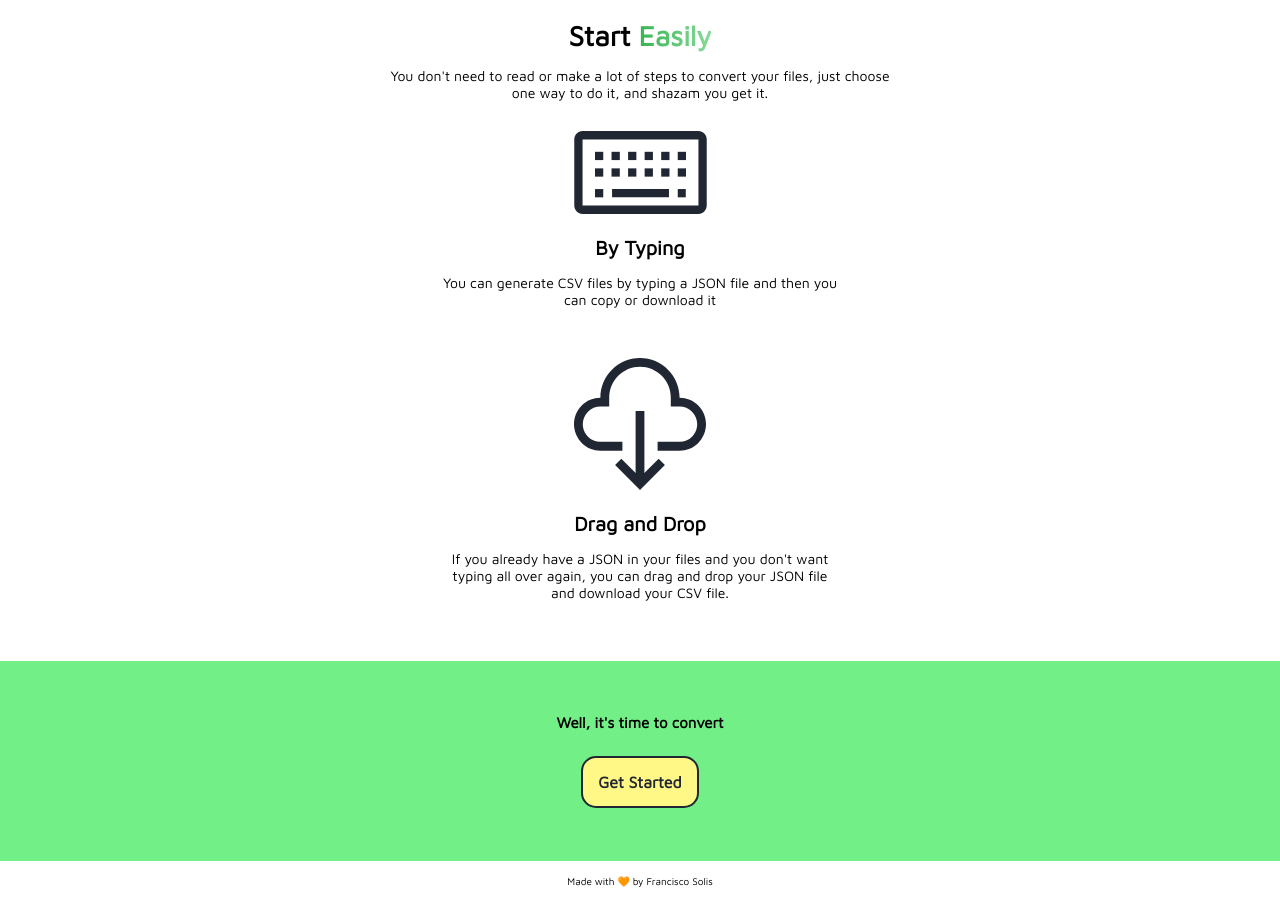
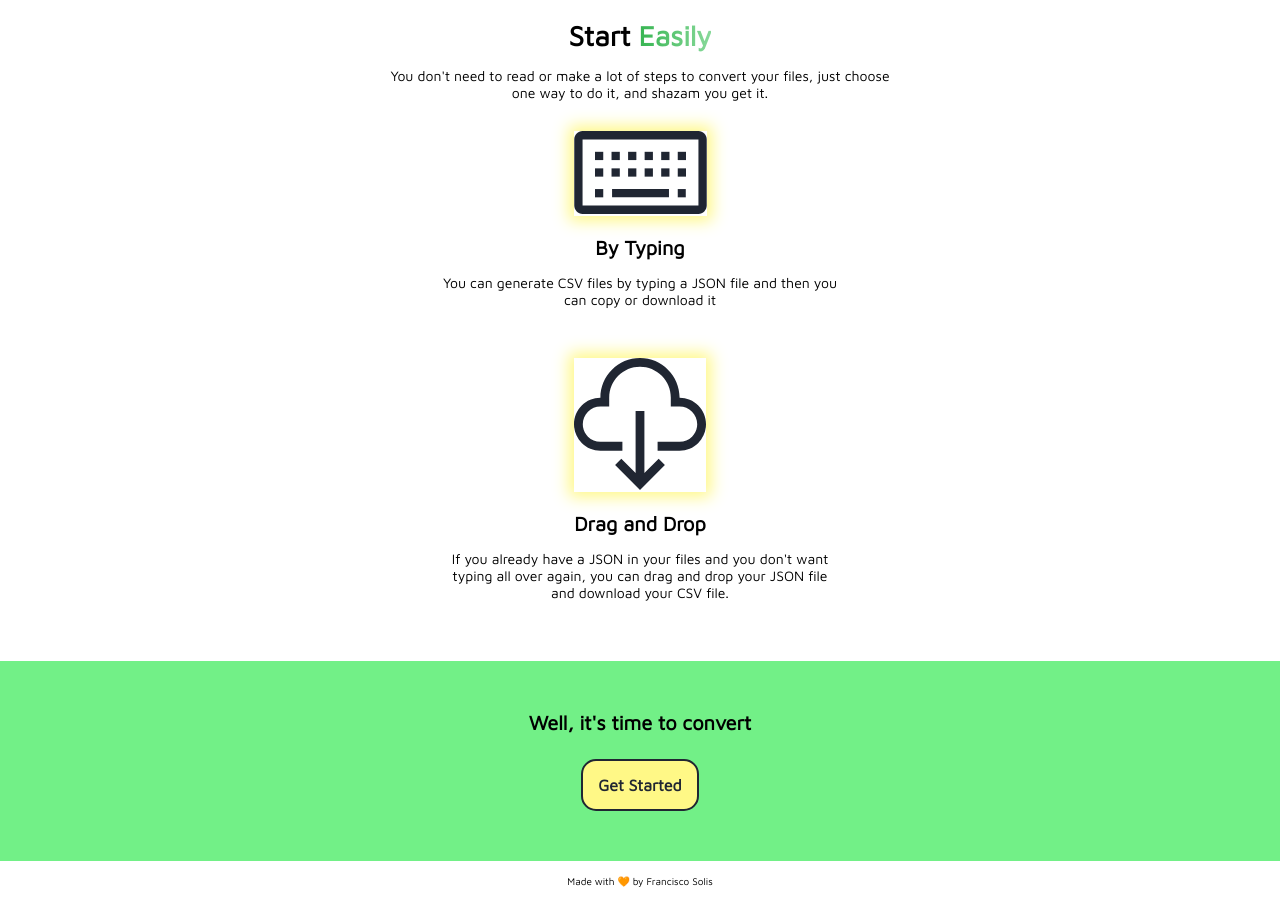
Before and after one commit to francisco-solis99/json-to-csv, a website built with Vite: page src/index.html in a window 1280 px wide. Shown: the part 560-1461 px from the top of the page. Built offline with nearby package versions, Linux system fonts and the light colour scheme; files whose address does not match are found by name.

Commit message:
[Adding] some missing styles

```diff
--- a/src/views/home/home.css
+++ b/src/views/home/home.css
@@ -124,7 +124,7 @@
 .features__copy {
   margin-top: 15px;
   font-size: 1.4rem;
-  font-weight: 400;
+  font-weight: 500;
 }
 
 .features__list {
@@ -148,6 +148,11 @@
   font-size: 1.4rem;
 }
 
+.feature__image-wrapper {
+  display: inline-block;
+  box-shadow: 0 0 15px 5px var(--color-secondary);
+}
+
 /* Final wrapper */
 .final-cta__wrapper {
   width: 90%;
@@ -159,6 +164,9 @@
   align-items: center;
 }
 
+.final-cta {
+  font-size: 2rem;
+}
 
 .footer__wrapper {
   display: grid;
```
